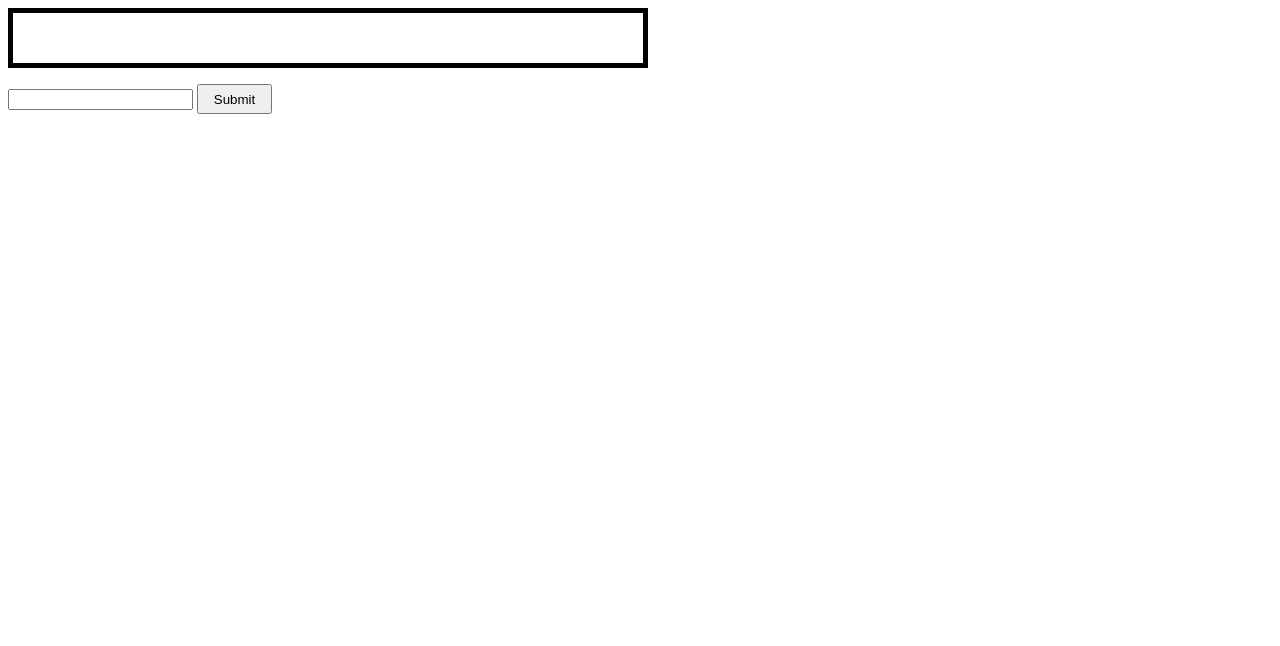
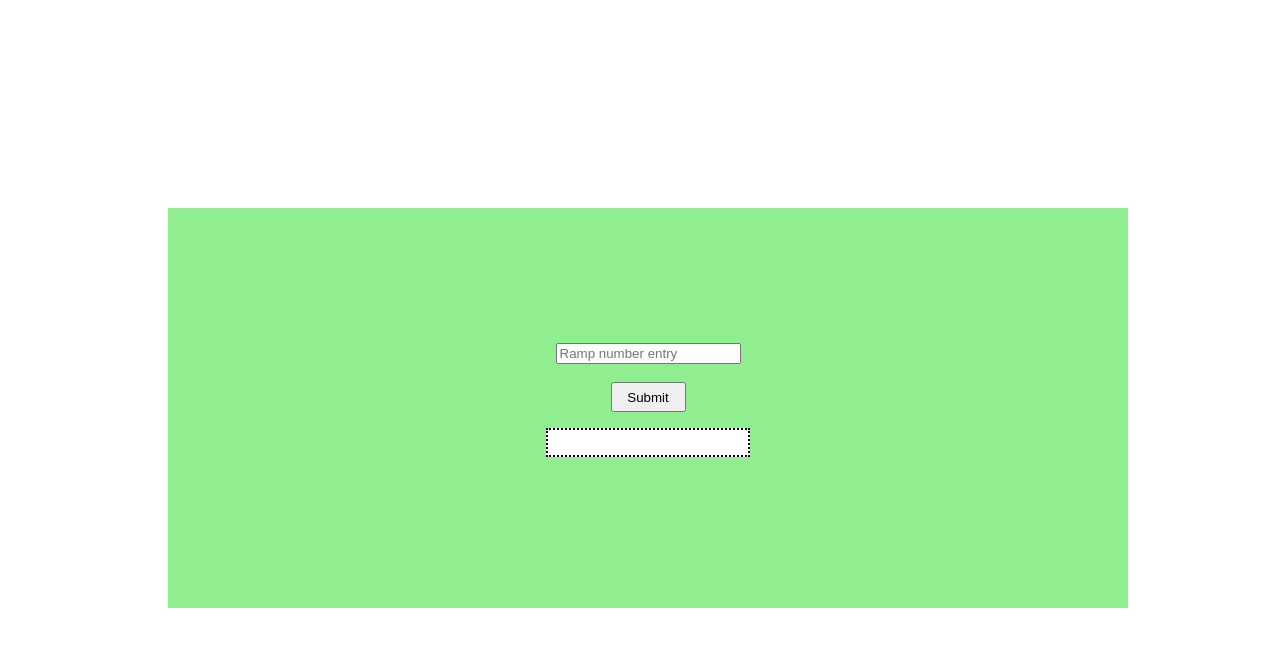
Before and after one commit to bwdurst/simonsBlizzardDurst_Hangman, a plain HTML site: page index.html in a window 1280 px wide. Drawn offline with Linux system fonts and the light colour scheme.

Commit message:
updated html and css

```diff
--- a/index.html
+++ b/index.html
@@ -9,13 +9,11 @@
 </head>
 <body>
   <div id='wrapper'>
-  <div>
-    <p id='output'></p>
-  </div>
-  <div>
-    <input id='input'></input>
-    <button id='inputbutton' onclick="getRampNum()">Submit</button>
-  </div>
+      <input id='input' type="text" name="entry" placeholder="Ramp number entry"><br>
+      <button id='submitbutton' onclick="getRampNum()">Submit</button>
+    <div>
+      <p id='output'></p>
+    </div>
   </div>
 </body>
 
--- a/styles.css
+++ b/styles.css
@@ -2,18 +2,31 @@
 body {
   height: 100%;
   width: 100%;
+  display: flex;
+  flex-direction: column;
+  align-items: center;
+  justify-content: center;
 }
 
 #wrapper {
-  width: 50%;
+  height:50%;
+  width: 75%;
+  display: flex;
+  flex-direction: column;
+  align-items: center;
+  justify-content: center;
+  background: lightgreen;
 }
 
-#inputbutton {
+#submitbutton {
   height: 30px;
   width: 75px;
 }
 
 #output {
-  height: 50px;
-  border: 5px solid black;
+  height: 25px;
+  width: 200px;
+  border: 2px solid black;
+  border-style: dotted;
+  background: white;
 }
```
Also changed, not shown: hangman.html (deleted, +0 -36 lines).
